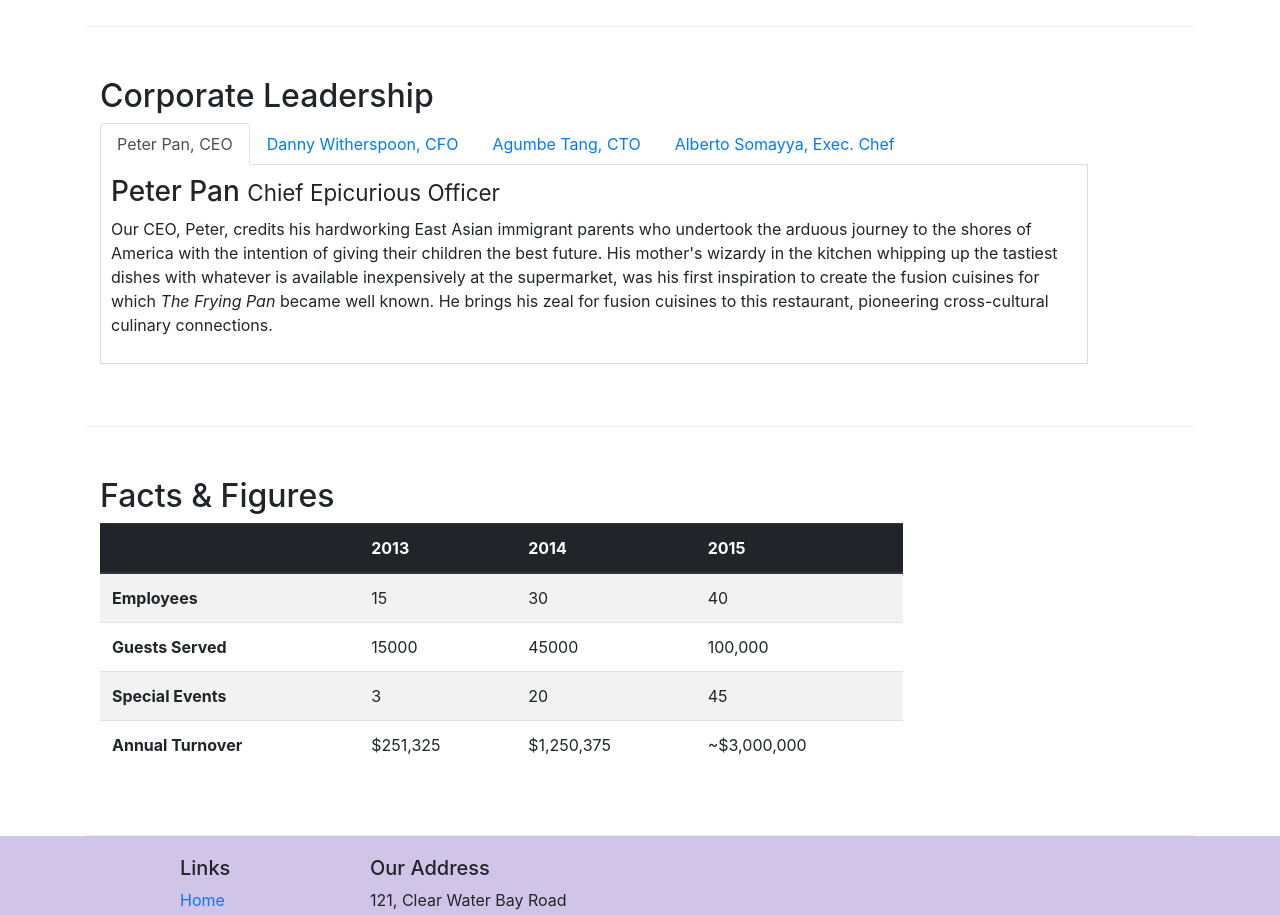
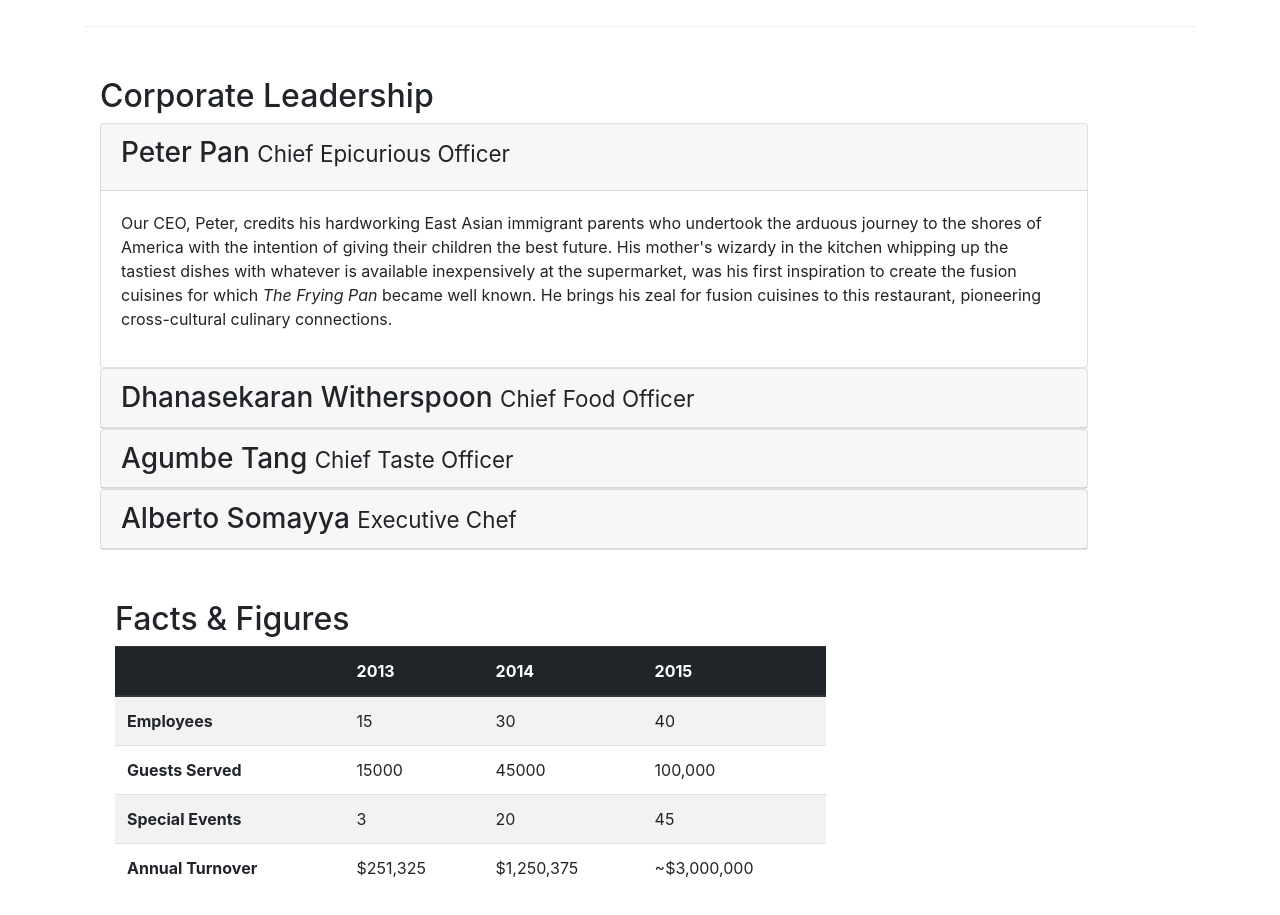
Before and after one commit to Pavithra37/conFusion, a website: page aboutus.html in a window 1280 px wide. Shown: the part 900-1815 px from the top of the page. Drawn offline with nearby package versions, Linux system fonts and the light colour scheme.

Commit message:
Accordion

```diff
--- a/aboutus.html
+++ b/aboutus.html
@@ -107,76 +107,94 @@
         <div class="row row-content">
             <div class="col-12 col-sm-11">
                 <h2>Corporate Leadership</h2>
-                <ul class="nav nav-tabs">
-                    <li class="nav-item">
-                        <a class="nav-link active" href="#peter" role="tab" data-toggle="tab">Peter Pan, CEO</a>
-                    </li>
-                    <li class="nav-item">
-                        <a class="nav-link" href="#danny" role="tab" data-toggle="tab">Danny Witherspoon, CFO</a>
-                    </li>
-                    <li class="nav-item">
-                        <a class="nav-link" href="#agumbe" role="tab" data-toggle="tab">Agumbe Tang, CTO</a>
-                    </li>
-                    <li class="nav-item">
-                        <a class="nav-link" href="#alberto" role="tab" data-toggle="tab">Alberto Somayya, Exec.
-                            Chef</a>
-                    </li>
-                </ul>
 
-                <div class="tab-content">
-
-                    <div role="tabpanel" class="tab-pane fade show active" id="peter">
-                        <h3>Peter Pan <small>Chief Epicurious Officer</small></h3>
-                        <p class="d-none d-sm-block">Our CEO, Peter, credits his hardworking East Asian immigrant
-                            parents who
-                            undertook the arduous
-                            journey to the shores of America with the intention of giving their children the best
-                            future. His
-                            mother's wizardy in the kitchen whipping up the tastiest dishes with whatever is available
-                            inexpensively at the supermarket, was his first inspiration to create the fusion cuisines
-                            for which
-                            <em>The Frying Pan</em> became well known. He brings his zeal for fusion cuisines to this
-                            restaurant, pioneering cross-cultural culinary connections.
+                <div id="accordion">
+                    <div class="card">
+                        <div class="card-header" role="tab" id="peterhead">
+                            <h3 class="mb=0"><a data-toggle="collapse" data-target="#peter"> Peter Pan <small>Chief
+                                        Epicurious Officer</small></a></h3>
+                        </div>
+                        <div class="collapse show" id="peter" data-parent="#accordion">
+                            <div class="card-body">
+                                <p class="d-none d-sm-block">Our CEO, Peter, credits his hardworking East Asian
+                                    immigrant parents who undertook the arduous
+                                    journey to the shores of America with the intention of giving their children the
+                                    best future. His mother's wizardy in the kitchen whipping up the tastiest dishes
+                                    with whatever is available inexpensively at the supermarket, was his first
+                                    inspiration to create the fusion cuisines for which
+                                    <em>The Frying Pan</em> became well known. He brings his zeal for fusion cuisines to
+                                    this restaurant, pioneering cross-cultural culinary connections.
                                 </p>
                             </div>
+                        </div>
+                    </div>
 
-                    <div role="tabpanel" class="tab-pane fade" id="danny">
-                        <h3>Dhanasekaran Witherspoon <small>Chief Food Officer</small></h3>
+                    <div class="card">
+                        <div class="card-header" role="tab" id="dannyhead">
+                            <h3 class="mb-0"><a class="collapsed" data-toggle="collapse"
+                                    data-target="#danny">Dhanasekaran Witherspoon <small>Chief Food Officer</small></a>
+                            </h3>
+                        </div>
+                        <div class="collapse " id="danny" data-parent="#accordion">
+                            <div class="card-body">
                                 <p class="d-none d-sm-block">Our CFO, Danny, as he is affectionately referred to by his
                                     colleagues,
                                     comes from a long established
                                     family tradition in farming and produce. His experiences growing up on a farm in the
                                     Australian
-                            outback gave him great appreciation for varieties of food sources. As he puts it in his own
+                                    outback gave him great appreciation for varieties of food sources. As he puts it in
+                                    his own
                                     words,
                                     <em>Everything that runs, wins, and everything that stays, pays!</em>
                                 </p>
                             </div>
+                        </div>
+                    </div>
 
-                    <div role="tabpanel" class="tab-pane fade" id="agumbe">
-                        <h3>Agumbe Tang <small>Chief Taste Officer</small></h3>
-                        <p class="d-none d-sm-block">Blessed with the most discerning gustatory sense, Agumbe, our CTO,
+                    <div class="card">
+                        <div class="card-header" role="tab" id="agumbehead">
+                            <h3 class="mb-0"><a class="collapsed" data-toggle="collapse" data-target="#agumbe">Agumbe
+                                    Tang <small>Chief Taste Officer</small></a></h3>
+                        </div>
+                        <div class="collapse" id="agumbe" data-parent="#accordion">
+                            <div class="card-body">
+                                <p class="d-none d-sm-block">Blessed with the most discerning gustatory sense, Agumbe,
+                                    our CTO,
                                     personally ensures that every dish
-                            that we serve meets his exacting tastes. Our chefs dread the tongue lashing that ensues if
+                                    that we serve meets his exacting tastes. Our chefs dread the tongue lashing that
+                                    ensues if
                                     their
-                            dish does not meet his exacting standards. He lives by his motto, <em>You click only if you
+                                    dish does not meet his exacting standards. He lives by his motto, <em>You click only
+                                        if you
                                         survive
                                         my lick.</em></p>
                             </div>
+                        </div>
+                    </div>
 
-                    <div role="tabpanel" class="tab-pane fade" id="alberto">
-                        <h3>Alberto Somayya <small>Executive Chef</small></h3>
-                        <p class="d-none d-sm-block">Award winning three-star Michelin chef with wide International
+                    <div class="card">
+                        <div class="card-header" role="tab" id="albertohead">
+                            <h3 class="mb-0"><a class="collapsed" data-toggle="collapse" data-target="#alberto">Alberto
+                                    Somayya <small>Executive Chef</small></a></h3>
+
+                        </div>
+                        <div class="collapse" id="alberto" data-parent="#accordion">
+                            <div class="card-body">
+                                <p class="d-none d-sm-block">Award winning three-star Michelin chef with wide
+                                    International
                                     experience
                                     having worked closely with
-                            whos-who in the culinary world, he specializes in creating mouthwatering Indo-Italian fusion
-                            experiences. He says, <em>Put together the cuisines from the two craziest cultures, and you
+                                    whos-who in the culinary world, he specializes in creating mouthwatering
+                                    Indo-Italian fusion
+                                    experiences. He says, <em>Put together the cuisines from the two craziest cultures,
+                                        and you
                                         get a
                                         winning hit! Amma Mia!</em></p>
                             </div>
                         </div>
                     </div>
                 </div>
+
                 <div class="row row-content">
                     <div class="col-12 col-sm-9">
                         <h2>Facts &amp; Figures</h2>
@@ -242,14 +260,16 @@
                                 HONG KONG<br>
                                 <i class="fa fa-phone fa-lg"></i>: +852 1234 5678<br>
                                 <i class="fa fa-fax fa-lg"></i>: +852 8765 4321<br>
-                        <i class="fa fa-envelope fa-lg"></i>: <a href="mailto:confusion@food.net">confusion@food.net</a>
+                                <i class="fa fa-envelope fa-lg"></i>: <a
+                                    href="mailto:confusion@food.net">confusion@food.net</a>
                             </address>
                         </div>
                         <div class="col-12 col-sm-4 align-self-center">
                             <div class="text-center">
                                 <a class="btn btn-social-icon btn-google" href="http://google.com/+"><i
                                         class="fa fa-google-plus fa-lg"></i></a>
-                        <a class="btn btn-social-icon btn-facebook" href="http://www.facebook.com/profile.php?id="><i
+                                <a class="btn btn-social-icon btn-facebook"
+                                    href="http://www.facebook.com/profile.php?id="><i
                                         class="fa fa-facebook fa-lg"></i></a>
                                 <a class="btn btn-social-icon btn-linkedin" href="http://www.linkedin.com/in/"><i
                                         class="fa fa-linkedin fa-lg"></i></a>
```
Lines whose indentation alone changed are shown as unchanged.
